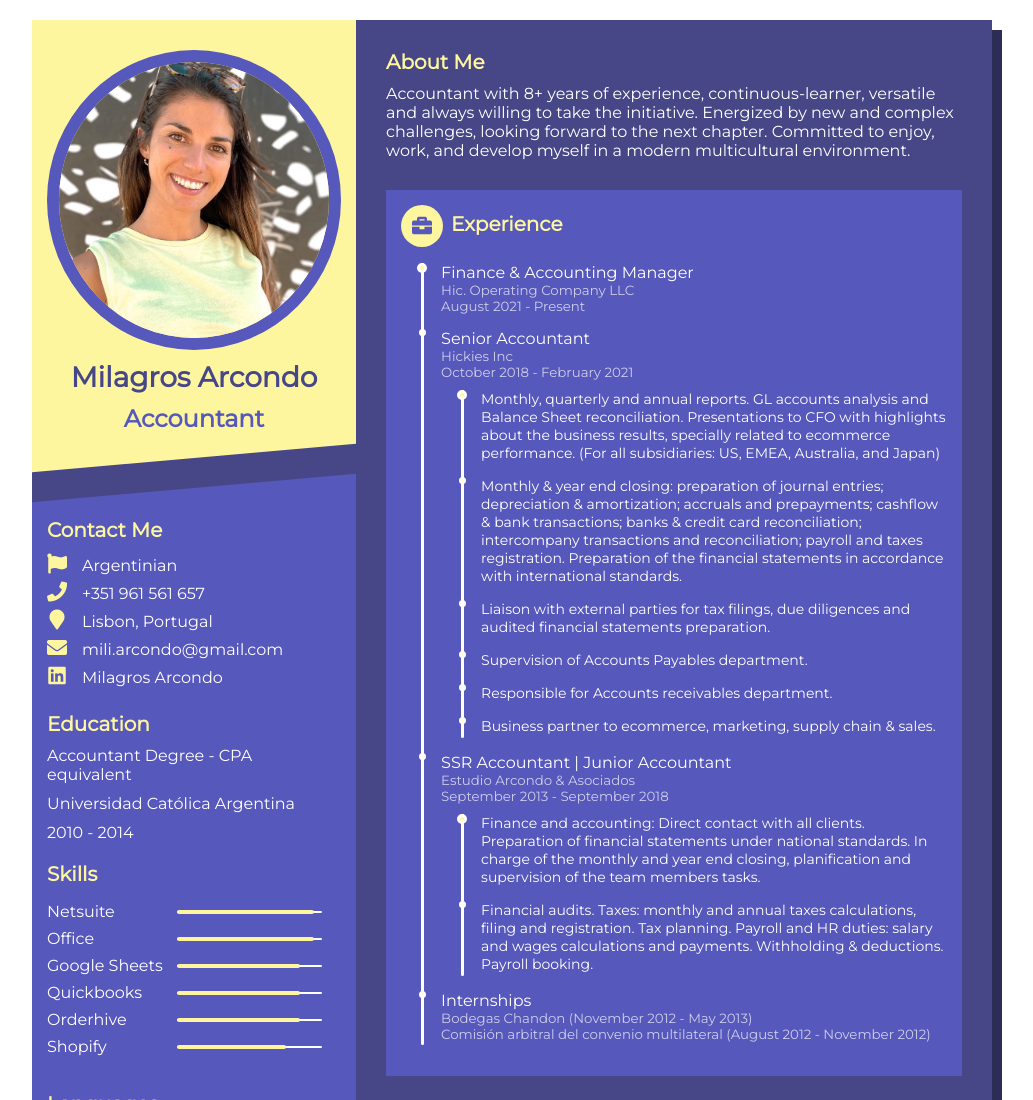
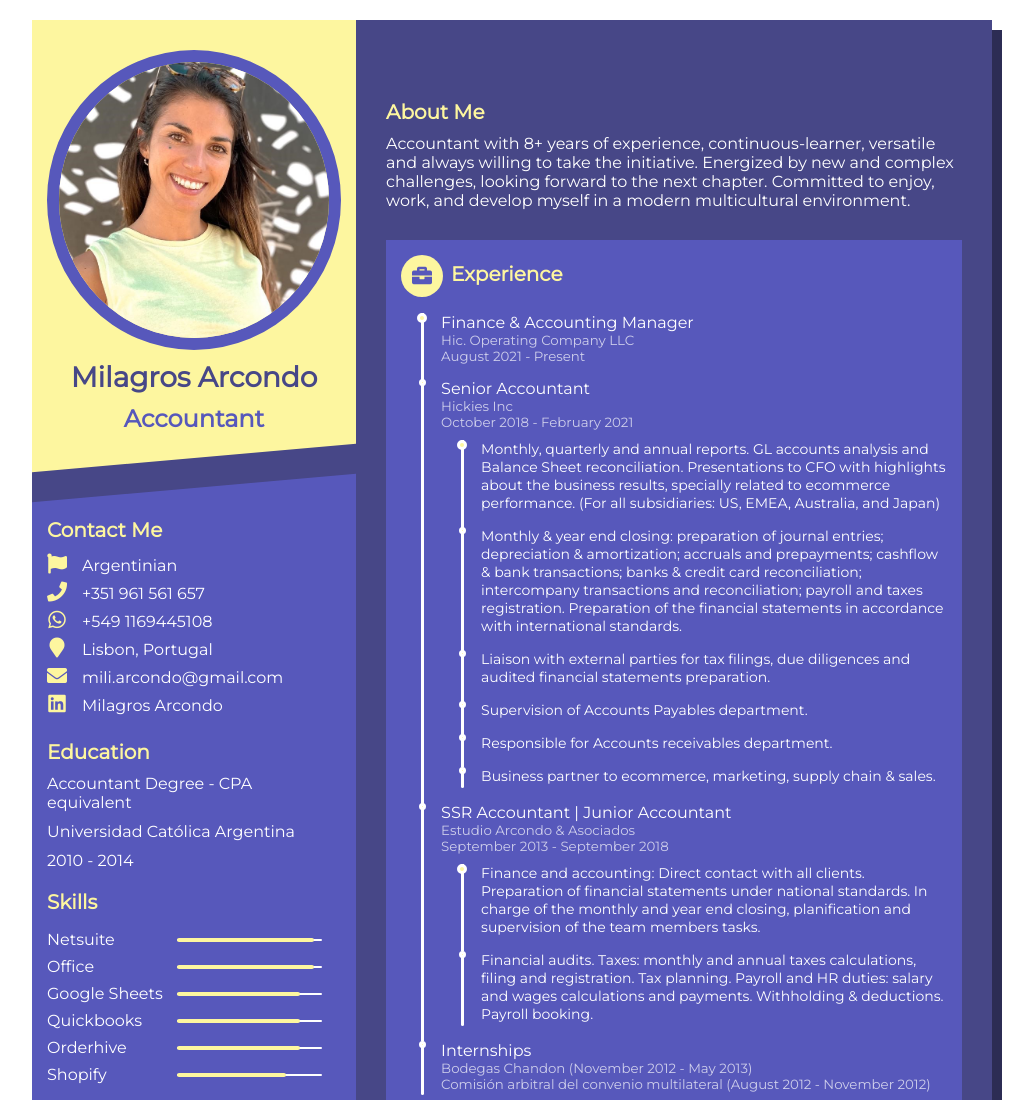
Before and after one commit to miliarcondo/cv, a plain HTML site: page index.html in a window 1280 px wide. Shown: the top 1100 px of the page, without its empty margins (128-1161 px from the left). Drawn offline with nearby package versions, Linux system fonts and the light colour scheme.

Commit message:
added whatsapp

```diff
--- a/index.css
+++ b/index.css
@@ -553,3 +553,7 @@ h3 {
   margin-top: 10px;
   font-size: 14px;
 }
+
+.about {
+  margin-top: 50px;
+}
--- a/index.html
+++ b/index.html
@@ -36,6 +36,12 @@
               ><span>+351 961 561 657</span></a
             >
           </div>
+          <div class="call">
+            <a href="https://wa.me/5491169445108"
+              ><i class="fab fa-whatsapp"></i
+              ><span>+549 1169445108</span></a
+            >
+          </div>
           <div class="address">
             <a
               href="https://goo.gl/maps/beB5qYhvzQ7PGoXE7?coh=178572&entry=tt"
@@ -49,12 +55,7 @@
               ><span>mili.arcondo@gmail.com</span></a
             >
           </div>
-          <!-- <div class="website">
-            <a href="http://www.mpoggio.com/" target="_blank">
-              <i class="fas fa-home"></i
-              ><span>www.mpoggio.com</span></a
-            >
-          </div> -->
+
           <div class="website">
             <a
               href="https://www.linkedin.com/in/milagrosarcondo"
```
Also changed, not shown: 1 other file.
